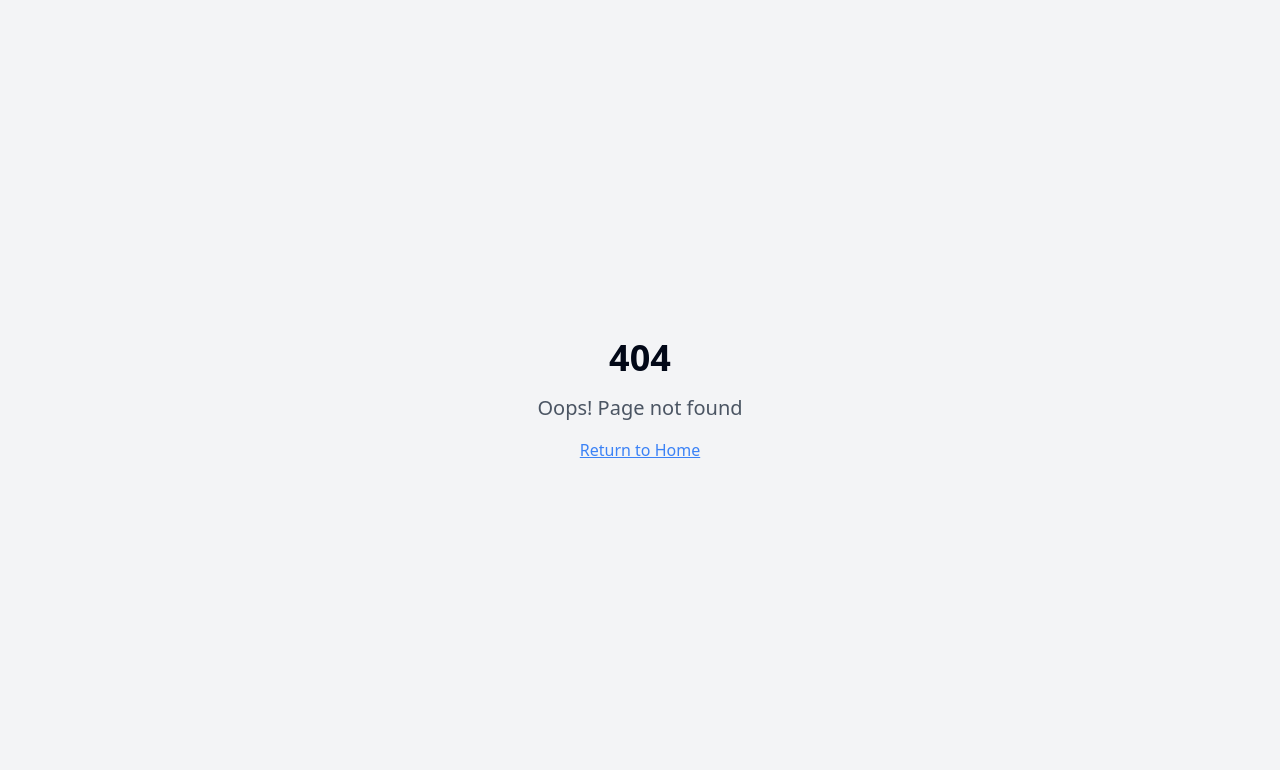
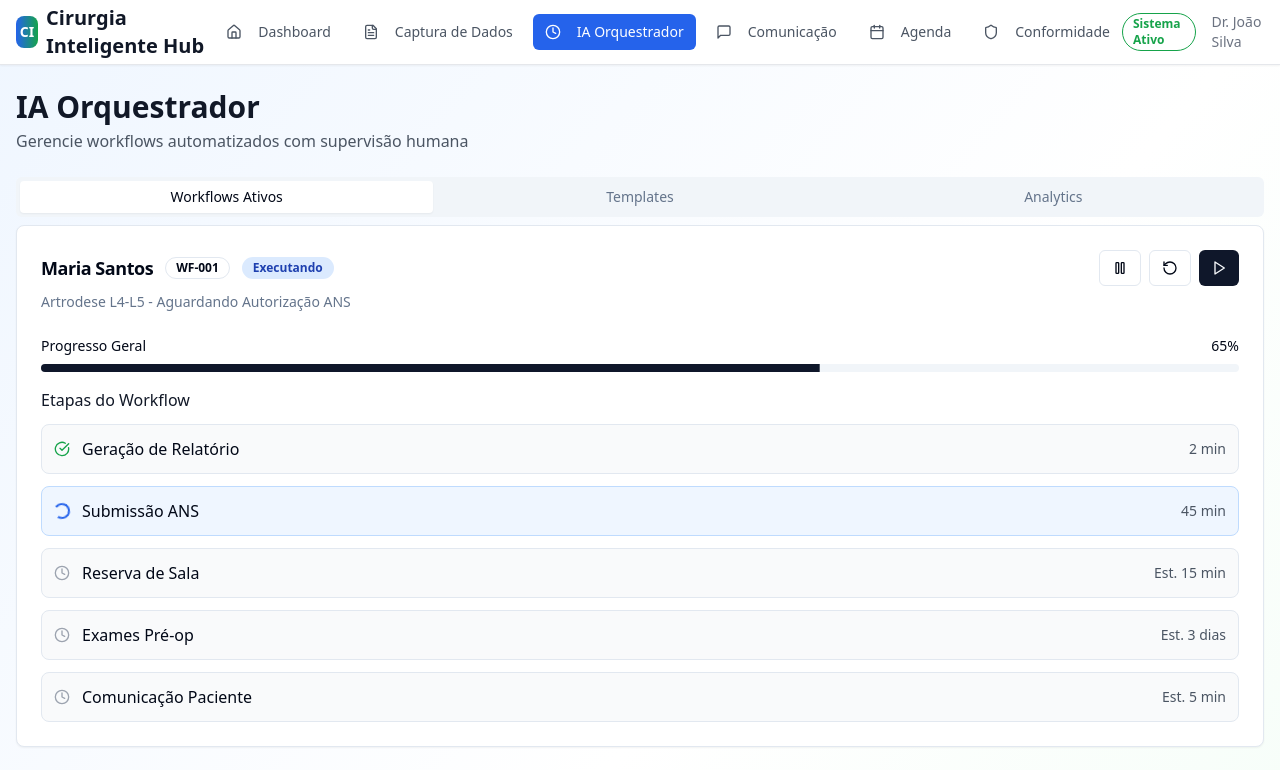
Before and after one commit to gporceban/cirurgia-inteligente-flow, a React (Vite) app: page /orchestrator in a window 1280 px wide. Before the commit this address had no page. Shown: the top 770 px of the page. Built offline with nearby package versions, Linux system fonts and the light colour scheme.

Commit message:
Fix: Resolve runtime error
The error is a runtime error, and the stack trace points to an issue in the JavaScript bundle.

```diff
--- a/src/App.tsx
+++ b/src/App.tsx
@@ -1,9 +1,16 @@
+
 import { Toaster } from "@/components/ui/toaster";
 import { Toaster as Sonner } from "@/components/ui/sonner";
 import { TooltipProvider } from "@/components/ui/tooltip";
 import { QueryClient, QueryClientProvider } from "@tanstack/react-query";
 import { BrowserRouter, Routes, Route } from "react-router-dom";
-import Index from "./pages/Index";
+import { SurgicalDashboard } from '@/components/SurgicalDashboard';
+import { DataCapture } from '@/components/DataCapture';
+import { AIOrchestrator } from '@/components/AIOrchestrator';
+import { PatientCommunication } from '@/components/PatientCommunication';
+import { ComplianceModule } from '@/components/ComplianceModule';
+import { CalendarIntegration } from '@/components/CalendarIntegration';
+import { Navigation } from '@/components/Navigation';
 import NotFound from "./pages/NotFound";
 
 const queryClient = new QueryClient();
@@ -14,11 +21,20 @@ const App = () => (
       <Toaster />
       <Sonner />
       <BrowserRouter>
-        <Routes>
-          <Route path="/" element={<Index />} />
-          {/* ADD ALL CUSTOM ROUTES ABOVE THE CATCH-ALL "*" ROUTE */}
-          <Route path="*" element={<NotFound />} />
-        </Routes>
+        <div className="min-h-screen bg-gradient-to-br from-blue-50 via-white to-green-50">
+          <Navigation />
+          <main className="container mx-auto px-4 py-6">
+            <Routes>
+              <Route path="/" element={<SurgicalDashboard />} />
+              <Route path="/capture" element={<DataCapture />} />
+              <Route path="/orchestrator" element={<AIOrchestrator />} />
+              <Route path="/communication" element={<PatientCommunication />} />
+              <Route path="/compliance" element={<ComplianceModule />} />
+              <Route path="/calendar" element={<CalendarIntegration />} />
+              <Route path="*" element={<NotFound />} />
+            </Routes>
+          </main>
+        </div>
       </BrowserRouter>
     </TooltipProvider>
   </QueryClientProvider>
--- a/src/pages/Index.tsx
+++ /dev/null
@@ -1,33 +0,0 @@
-
-import React from 'react';
-import { BrowserRouter as Router, Routes, Route, Navigate } from 'react-router-dom';
-import { SurgicalDashboard } from '@/components/SurgicalDashboard';
-import { DataCapture } from '@/components/DataCapture';
-import { AIOrchestrator } from '@/components/AIOrchestrator';
-import { PatientCommunication } from '@/components/PatientCommunication';
-import { ComplianceModule } from '@/components/ComplianceModule';
-import { CalendarIntegration } from '@/components/CalendarIntegration';
-import { Navigation } from '@/components/Navigation';
-
-const Index = () => {
-  return (
-    <div className="min-h-screen bg-gradient-to-br from-blue-50 via-white to-green-50">
-      <Router>
-        <Navigation />
-        <main className="container mx-auto px-4 py-6">
-          <Routes>
-            <Route path="/" element={<SurgicalDashboard />} />
-            <Route path="/capture" element={<DataCapture />} />
-            <Route path="/orchestrator" element={<AIOrchestrator />} />
-            <Route path="/communication" element={<PatientCommunication />} />
-            <Route path="/compliance" element={<ComplianceModule />} />
-            <Route path="/calendar" element={<CalendarIntegration />} />
-            <Route path="*" element={<Navigate to="/" replace />} />
-          </Routes>
-        </main>
-      </Router>
-    </div>
-  );
-};
-
-export default Index;
```
